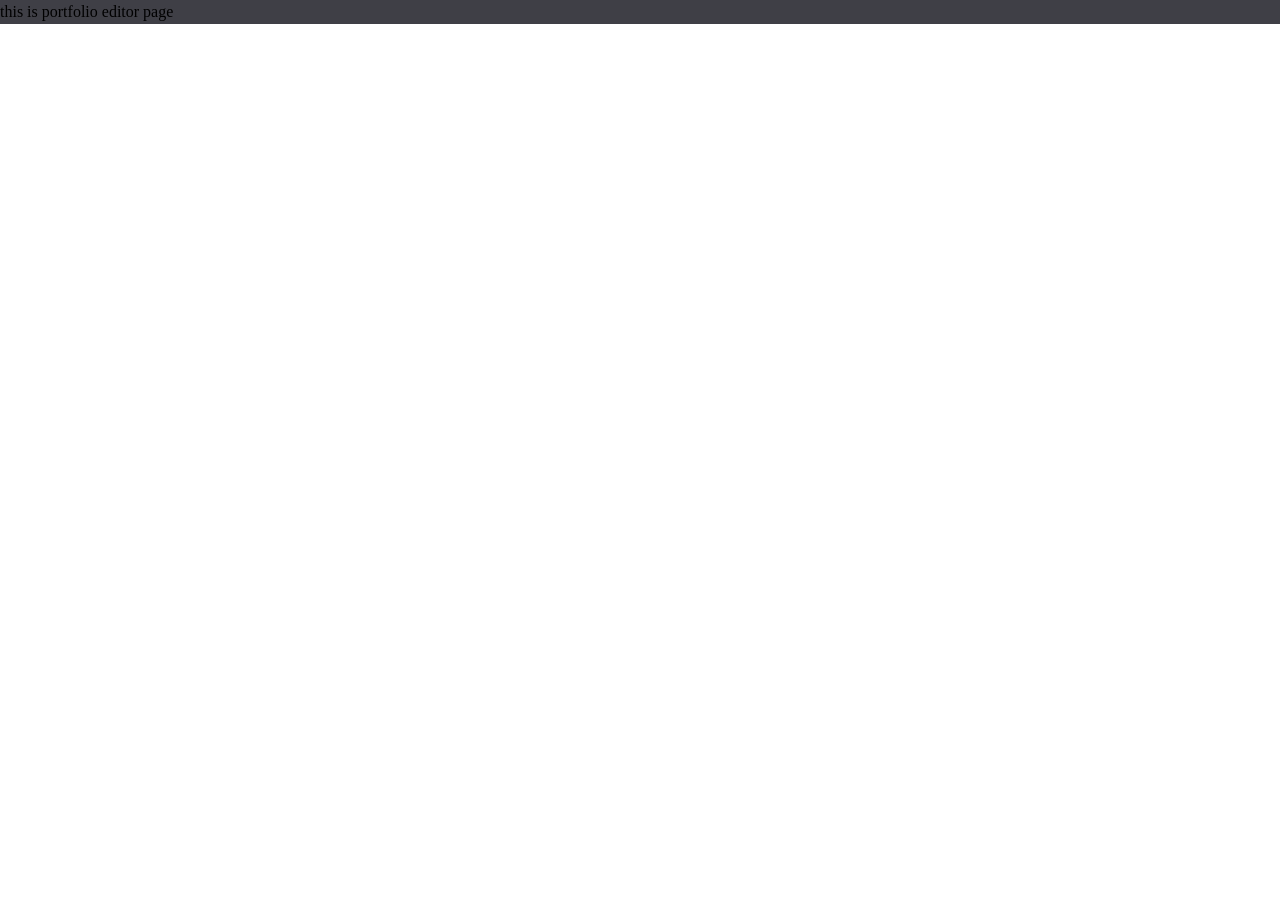
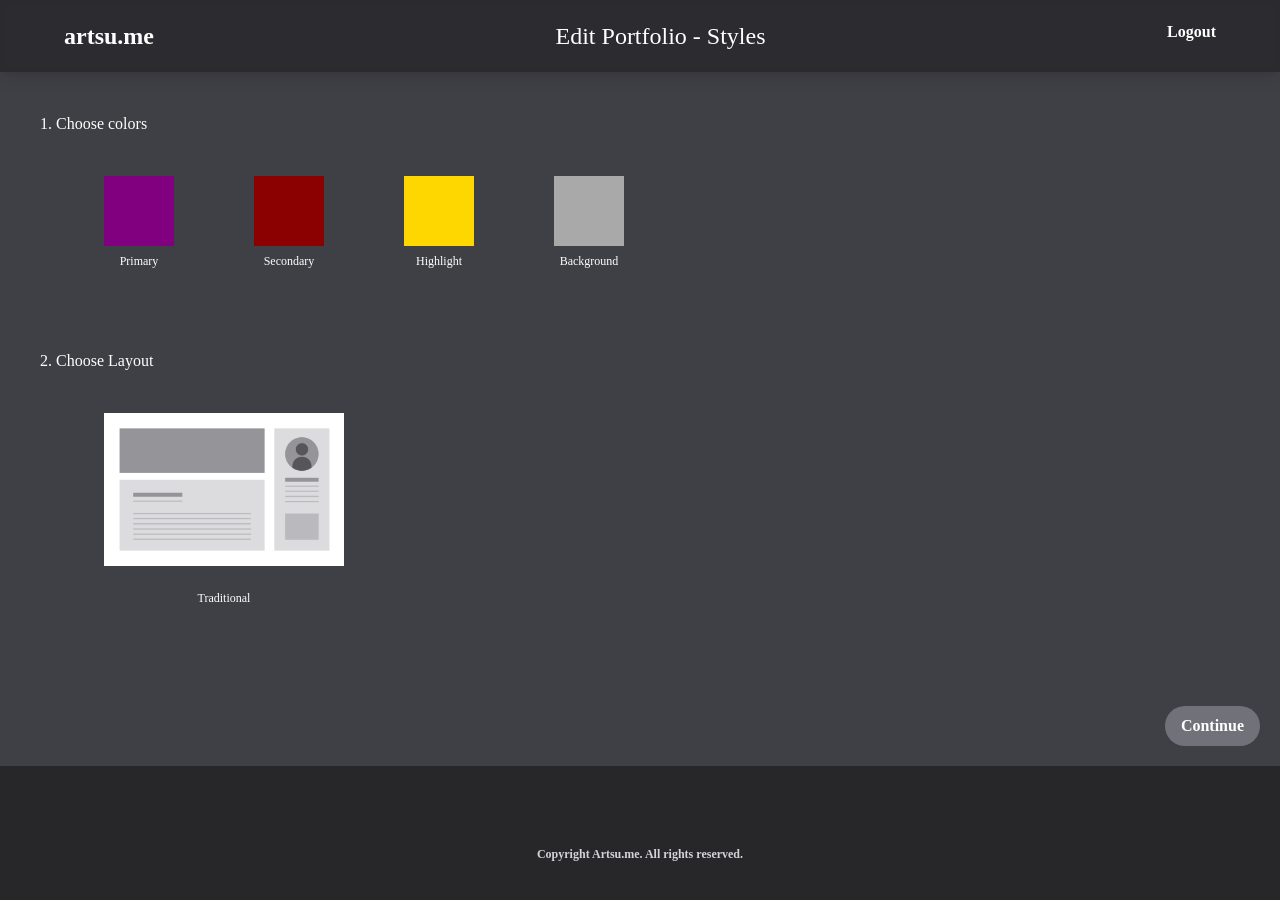
Before and after one commit to BobShoaun/Artsu.me, a React (Create React App) app in the folder frontend/: page /portfolio/edit/1 in a window 1280 px wide. Shown: the top 900 px of the page. Before the commit the page ends 800 px from the top, so only its background shows below. Built offline with nearby package versions, Linux system fonts and the light colour scheme.

Commit message:
Added portfolio editor page

```diff
--- a/frontend/src/PortfolioEditorPage/index.jsx
+++ b/frontend/src/PortfolioEditorPage/index.jsx
@@ -1,7 +1,64 @@
+import { Link, useParams } from "react-router-dom";
+import { users } from "../users.json";
+import Footer from "../components/Footer";
+import layout from './static/layout.png'
+
 const PortfolioEditorPage = () => {
+
+  const { slug } = useParams();
+  const user = users.find(user => user.slug === slug);
+
   return (
     <main className="bg-gray-700">
-      <h1>this is portfolio editor page</h1>
+      <header className="z-20 py-5 shadow-lg bg-gray-900 bg-opacity-50 backdrop-filter backdrop-blur-sm sticky top-0">
+        <div className="container mx-auto flex item-center gap-10">
+        <a>
+          <Link to="/" className="dark:text-white text-2xl font-semibold">
+            artsu.me
+          </Link>
+        </a>
+        <a className="dark:text-white text-2xl ml-auto">
+          Edit Portfolio - Styles
+        </a>
+        <a className="dark:text-white text-l font-semibold ml-auto">Logout</a>
+        </div>
+      </header>
+      <section className="dark:text-white my-10 ml-10" id="chooseColor">
+        1. Choose colors
+        <div className="container mx-auto flex item-center gap-20 py-10">
+          <div>
+            <div style={{display: "inline-block", width: "70px", height: "70px", background: "purple"}}></div>
+            <br/><div className="dark:text-white text-xs text-center">Primary</div>
+          </div>
+          <div>
+            <div style={{display: "inline-block", width: "70px", height: "70px", background: "darkred"}}></div>
+            <br/><div className="dark:text-white text-xs text-center">Secondary</div>
+          </div>
+          <div>
+            <div style={{display: "inline-block", width: "70px", height: "70px", background: "gold"}}></div>
+            <br/><div className="dark:text-white text-xs text-center">Highlight</div>
+          </div>
+          <div>
+            <div style={{display: "inline-block", width: "70px", height: "70px", background: "darkgray"}}></div>
+            <br/><div className="dark:text-white text-xs text-center">Background</div>
+          </div>
+        </div>
+      </section>
+      <section className="dark:text-white my-10 ml-10" id="chooseLayout">
+        2. Choose Layout
+        <div className="container mx-auto flex item-center gap-20 py-10">
+          <div>
+            <img className="w-60" src={layout}></img>
+            <br/><div className="dark:text-white text-xs text-center">Traditional</div>
+          </div>
+        </div>
+      </section>
+      <div class="text-right">
+        <button className="bg-gray-500 hover:bg-gray-600 text-white font-bold py-2 px-4 rounded-full my-5 mx-5">
+          Continue
+        </button>
+      </div>
+      <Footer />
     </main>
   );
 };
```
Also changed, not shown: frontend/src/PortfolioEditorPage/static/layout.png (added).
